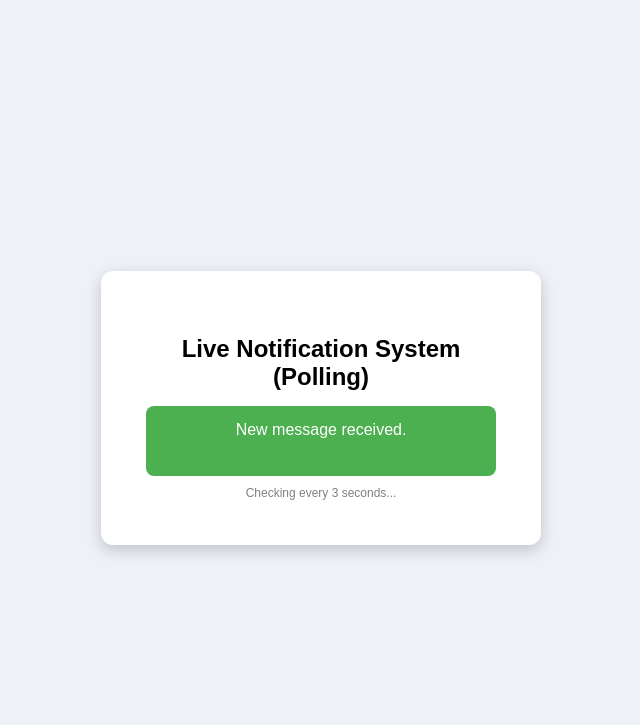
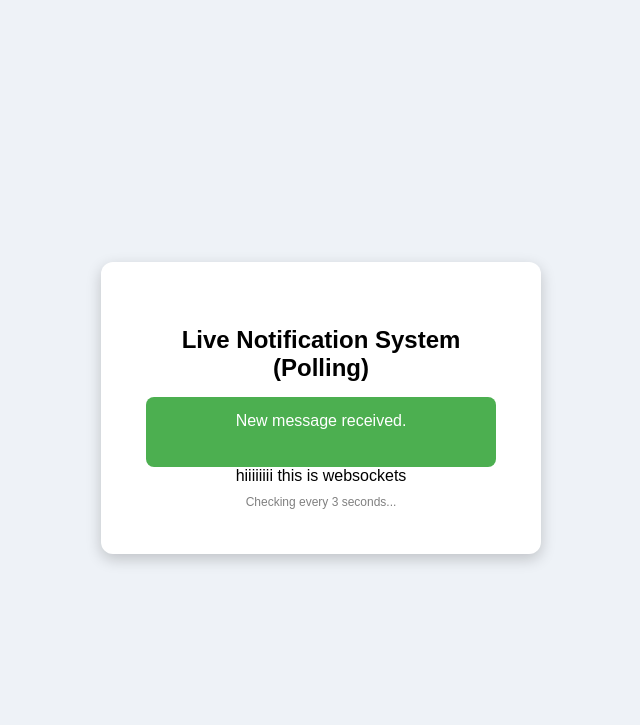
Before and after one commit to Kruthikagowda12/websockets_polling, a Flask app: page / in a window 1280 px wide. Shown: the top 725 px of the page, without its empty margins (319-959 px from the left). Run offline with Flask 3, Linux system fonts and the light colour scheme.

Commit message:
changes made

```diff
--- a/templates/templates/index.html
+++ b/templates/templates/index.html
@@ -90,6 +90,7 @@
     <h2>Live Notification System (Polling)</h2>
 
     <div id="notification">Waiting for notification...</div>
+    <div> hiiiiiiii this is websockets</div>
 
     <div class="status">Checking every 3 seconds...</div>
 </div>
```
